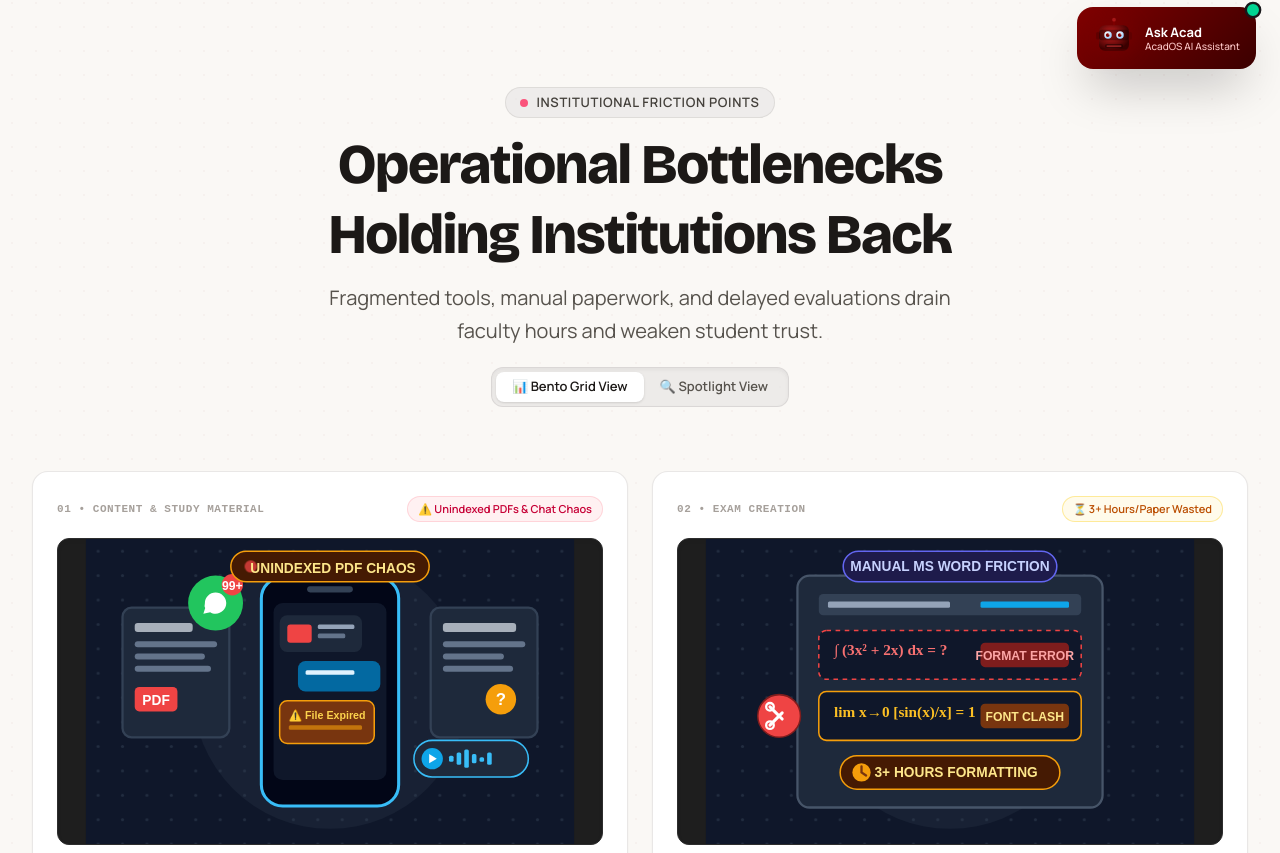
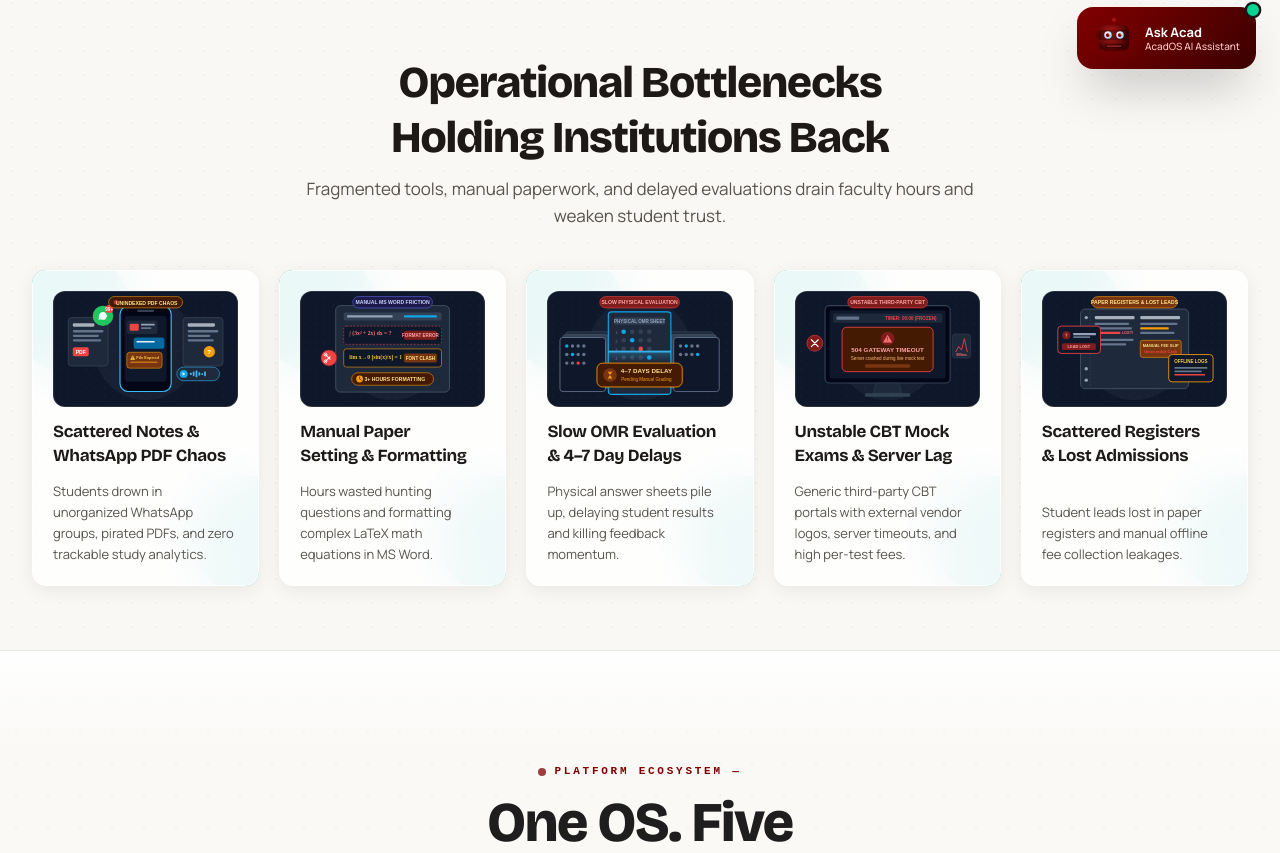
Before and after one commit to hoduacademycontenttwo-sudo/AcadOS, a React (Vite) app: page / in a window 1280 px wide. Shown: the part 707-1560 px from the top of the page. Built offline with nearby package versions, Linux system fonts and the light colour scheme; a web font is replaced by a local one.

Commit message:
Restore original card layout structure for ProblemStatement section while maintaining symmetrical vector illustrations

```diff
--- a/src/components/ProblemStatement.tsx
+++ b/src/components/ProblemStatement.tsx
@@ -1,4 +1,4 @@
-import React, { useState } from 'react';
+import React from 'react';
 import { motion } from 'framer-motion';
 import { ProblemIllustration } from './ProblemIllustration';
 
@@ -9,102 +9,167 @@ export interface ProblemStatementProps {
 
 interface ProblemItem {
   id: string;
-  num: string;
-  category: string;
-  badge: string;
-  badgeColor: string;
   title: string;
   subtitle: string;
-  featured?: boolean;
+  image: string;
+  imageAlt: string;
 }
 
 const PROBLEMS: ProblemItem[] = [
   {
     id: 'library-problem',
-    num: '01',
-    category: 'CONTENT & STUDY MATERIAL',
-    badge: '⚠️ Unindexed PDFs & Chat Chaos',
-    badgeColor: 'bg-rose-50 text-rose-700 border-rose-200/80',
     title: 'Scattered Notes & WhatsApp PDF Chaos',
     subtitle: 'Students drown in unorganized WhatsApp groups, pirated PDFs, and zero trackable study analytics.',
-    featured: true
+    image: '/problems/unorganized-digital-notes.jpg',
+    imageAlt: 'Scattered study notes, PDF chaos, and unstructured learning'
   },
   {
     id: 'testmaker-problem',
-    num: '02',
-    category: 'EXAM CREATION',
-    badge: '⏳ 3+ Hours/Paper Wasted',
-    badgeColor: 'bg-amber-50 text-amber-700 border-amber-200/80',
-    title: 'Manual Paper Setting & Formatting Friction',
+    title: 'Manual Paper Setting & Formatting',
     subtitle: 'Hours wasted hunting questions and formatting complex LaTeX math equations in MS Word.',
-    featured: true
+    image: '/problems/manual-paper-formatting.jpg',
+    imageAlt: 'Messy exam paper drafts and manual formatting friction'
   },
   {
     id: 'omr-problem',
-    num: '03',
-    category: 'EVALUATION & RESULTS',
-    badge: '🚨 4–7 Days Grading Lag',
-    badgeColor: 'bg-rose-50 text-rose-700 border-rose-200/80',
-    title: 'Slow OMR Evaluation & Delayed Results',
-    subtitle: 'Physical answer sheets pile up, delaying student results and killing feedback momentum.'
+    title: 'Slow OMR Evaluation & 4–7 Day Delays',
+    subtitle: 'Physical answer sheets pile up, delaying student results and killing feedback momentum.',
+    image: '/problems/omr-evaluation-delays.jpg',
+    imageAlt: 'Stacks of un-evaluated OMR sheets causing long result delays'
   },
   {
     id: 'cbt-problem',
-    num: '04',
-    category: 'ONLINE INFRASTRUCTURE',
-    badge: '⚡ 504 Timeout Crashes',
-    badgeColor: 'bg-amber-50 text-amber-700 border-amber-200/80',
     title: 'Unstable CBT Mock Exams & Server Lag',
-    subtitle: 'Generic 3rd party CBT portals with vendor logos, server timeouts, and high per-test fees.'
+    subtitle: 'Generic third-party CBT portals with external vendor logos, server timeouts, and high per-test fees.',
+    image: '/problems/generic-portal-crashes.jpg',
+    imageAlt: 'Generic 3rd party CBT mock test portal with error timeout and server lag'
   },
   {
     id: 'erp-problem',
-    num: '05',
-    category: 'ADMINISTRATION & FEES',
-    badge: '💸 Uncollected Fee Leakage',
-    badgeColor: 'bg-rose-50 text-rose-700 border-rose-200/80',
     title: 'Scattered Registers & Lost Admissions',
-    subtitle: 'Student leads lost in paper registers and manual offline fee collection leakages.'
+    subtitle: 'Student leads lost in paper registers and manual offline fee collection leakages.',
+    image: '/problems/scattered-paper-registers.jpg',
+    imageAlt: 'Cluttered paper registers, lost student admission logs, and manual fee slips'
   }
 ];
 
 export const ProblemStatement: React.FC<ProblemStatementProps> = () => {
-  const [activeTab, setActiveTab] = useState<'grid' | 'focus'>('grid');
-  const [selectedId, setSelectedId] = useState<string>('library-problem');
-
-  const selectedProblem = PROBLEMS.find(p => p.id === selectedId) || PROBLEMS[0];
-
   return (
-    <section className="relative py-16 md:py-24 bg-[#faf8f5] border-b border-stone-200/80 overflow-hidden">
-      {/* Background Pattern */}
+    <section className="relative py-12 md:py-16 bg-[#faf8f5] border-b border-stone-200/80 overflow-hidden">
+      {/* Subtle grid background */}
       <div
-        className="absolute inset-0 opacity-[0.03] pointer-events-none"
+        className="absolute inset-0 opacity-[0.035] pointer-events-none"
         style={{
           backgroundImage: 'radial-gradient(#800000 1px, transparent 1px)',
           backgroundSize: '24px 24px'
         }}
       />
 
+      <style>{`
+        .anim-container {
+          width: 100%;
+          min-height: 280px;
+          background: transparent;
+          position: relative;
+          box-shadow: 0px 4px 18px rgba(0, 0, 0, 0.07);
+          overflow: hidden;
+          border-radius: 14px;
+          transition: all 0.3s cubic-bezier(0.16, 1, 0.3, 1);
+        }
+
+        .anim-card {
+          cursor: pointer;
+          width: 100%;
+          height: 100%;
+          position: relative;
+          z-index: 2;
+          display: flex;
+          flex-direction: column;
+          padding: 1.25rem;
+          gap: 0.85rem;
+          color: #1e293b;
+          background-color: rgba(255, 255, 255, 0.8);
+          border: 1px solid rgba(255, 255, 255, 0.85);
+          -webkit-backdrop-filter: blur(20px);
+          backdrop-filter: blur(20px);
+          border-radius: 14px;
+          transition: all ease 0.3s;
+        }
+
+        .anim-container::after,
+        .anim-container::before {
+          width: 120px;
+          height: 120px;
+          content: "";
+          position: absolute;
+          border-radius: 50%;
+          transition: 0.5s linear;
+          pointer-events: none;
+          z-index: 1;
+        }
+
+        .anim-container::after {
+          top: -20px;
+          left: -20px;
+          background-color: rgba(0, 174, 169, 0.4);
+          animation: animFirst 5s linear infinite;
+        }
+
+        .anim-container::before {
+          background-color: rgba(0, 174, 169, 0.3);
+          top: 70%;
+          left: 70%;
+          animation: animSecond 5s linear infinite;
+          animation-delay: 3s;
+        }
+
+        .anim-container:hover {
+          box-shadow: 0px 10px 28px rgba(0, 174, 169, 0.28);
+          transform: translateY(-4px);
+        }
+
+        .anim-container:hover .anim-card {
+          background-color: rgba(255, 255, 255, 0.65);
+        }
+
+        .anim-container:hover::after {
+          left: calc(100% - 90px);
+          transform: scale(1.25);
+        }
+
+        .anim-container:hover::before {
+          left: -15px;
+          transform: scale(1.25);
+        }
+
+        @keyframes animFirst {
+          0%, 100% {
+            transform: translateY(0px);
+          }
+          50% {
+            transform: translateY(15px);
+          }
+        }
+
+        @keyframes animSecond {
+          0%, 100% {
+            transform: translateY(0px);
+          }
+          50% {
+            transform: translateY(-15px);
+          }
+        }
+      `}</style>
+
       <div className="relative max-w-7xl mx-auto px-4 sm:px-6 lg:px-8">
 
         {/* Section Header */}
-        <div className="text-center max-w-3xl mx-auto space-y-3 mb-12 md:mb-16">
-          <motion.div
-            initial={{ opacity: 0, y: 10 }}
-            whileInView={{ opacity: 1, y: 0 }}
-            viewport={{ once: true }}
-            className="inline-flex items-center gap-2 px-3.5 py-1.5 rounded-full bg-stone-200/60 border border-stone-300/70 text-xs font-semibold uppercase tracking-wider text-stone-700"
-          >
-            <span className="w-2 h-2 rounded-full bg-rose-500 animate-pulse" />
-            Institutional Friction Points
-          </motion.div>
-
+        <div className="text-center max-w-3xl mx-auto space-y-2.5 mb-8 md:mb-10">
           <motion.h2
             initial={{ opacity: 0, y: 14 }}
             whileInView={{ opacity: 1, y: 0 }}
             viewport={{ once: true }}
-            transition={{ delay: 0.05 }}
-            className="text-3xl sm:text-4xl lg:text-5xl font-serif font-extrabold text-stone-900 tracking-tight leading-tight"
+            className="text-2xl sm:text-3xl lg:text-4xl font-serif font-extrabold text-stone-900 tracking-tight leading-tight"
           >
             Operational Bottlenecks Holding Institutions Back
           </motion.h2>
@@ -113,178 +178,47 @@ export const ProblemStatement: React.FC<ProblemStatementProps> = () => {
             initial={{ opacity: 0, y: 14 }}
             whileInView={{ opacity: 1, y: 0 }}
             viewport={{ once: true }}
-            transition={{ delay: 0.1 }}
-            className="text-stone-600 text-sm sm:text-base md:text-lg max-w-2xl mx-auto font-sans leading-relaxed"
+            transition={{ delay: 0.08 }}
+            className="text-stone-600 text-xs sm:text-sm md:text-base max-w-2xl mx-auto font-sans leading-relaxed"
           >
             Fragmented tools, manual paperwork, and delayed evaluations drain faculty hours and weaken student trust.
           </motion.p>
-
-          {/* View Mode Selector Pills */}
-          <motion.div
-            initial={{ opacity: 0, scale: 0.95 }}
-            whileInView={{ opacity: 1, scale: 1 }}
-            viewport={{ once: true }}
-            transition={{ delay: 0.15 }}
-            className="pt-2 flex justify-center"
-          >
-            <div className="inline-flex p-1 rounded-xl bg-stone-200/70 border border-stone-300/80 shadow-inner">
-              <button
-                onClick={() => setActiveTab('grid')}
-                className={`px-4 py-1.5 rounded-lg text-xs font-semibold transition-all duration-200 ${
-                  activeTab === 'grid'
-                    ? 'bg-white text-stone-900 shadow-sm'
-                    : 'text-stone-600 hover:text-stone-900'
-                }`}
-              >
-                📊 Bento Grid View
-              </button>
-              <button
-                onClick={() => setActiveTab('focus')}
-                className={`px-4 py-1.5 rounded-lg text-xs font-semibold transition-all duration-200 ${
-                  activeTab === 'focus'
-                    ? 'bg-white text-stone-900 shadow-sm'
-                    : 'text-stone-600 hover:text-stone-900'
-                }`}
-              >
-                🔍 Spotlight View
-              </button>
-            </div>
-          </motion.div>
         </div>
 
-        {/* --- VIEW 1: BENTO GRID LAYOUT --- */}
-        {activeTab === 'grid' && (
-          <div className="grid grid-cols-1 md:grid-cols-2 lg:grid-cols-6 gap-6">
-            {PROBLEMS.map((problem, index) => {
-              const isLarge = problem.featured;
-              const gridSpanClass = isLarge ? 'lg:col-span-3 md:col-span-2' : 'lg:col-span-2 md:col-span-1';
-
-              return (
+        {/* Animated Cards Grid */}
+        <div className="grid grid-cols-1 sm:grid-cols-2 lg:grid-cols-3 xl:grid-cols-5 gap-4 sm:gap-5">
+          {PROBLEMS.map((problem, index) => (
             <motion.div
               key={problem.id}
-                  initial={{ opacity: 0, y: 24 }}
+              initial={{ opacity: 0, y: 20 }}
               whileInView={{ opacity: 1, y: 0 }}
               viewport={{ once: true }}
-                  transition={{ duration: 0.4, delay: index * 0.08 }}
-                  className={`${gridSpanClass} flex`}
+              transition={{ duration: 0.35, delay: index * 0.08 }}
+              className="flex"
             >
-                  <div className="group relative w-full flex flex-col justify-between bg-white rounded-2xl p-6 border border-stone-200/90 shadow-xs hover:shadow-xl hover:border-teal-500/40 transition-all duration-300">
+              <div className="anim-container group">
+                <div className="anim-card">
 
-                    {/* Top Accent Line on Hover */}
-                    <div className="absolute top-0 left-6 right-6 h-0.5 bg-gradient-to-r from-teal-500 to-emerald-400 opacity-0 group-hover:opacity-100 transition-opacity duration-300 rounded-t-full" />
-
-                    <div>
-                      {/* Card Header: Category & Badge */}
-                      <div className="flex items-center justify-between gap-2 mb-4">
-                        <span className="text-[11px] font-mono font-bold text-stone-400 tracking-wider">
-                          {problem.num} • {problem.category}
-                        </span>
-                        <span className={`text-[11px] font-semibold px-2.5 py-1 rounded-full border ${problem.badgeColor}`}>
-                          {problem.badge}
-                        </span>
-                      </div>
-
-                      {/* Vector Illustration Container */}
-                      <div className="relative rounded-xl overflow-hidden bg-slate-900 border border-slate-800 shadow-inner group-hover:scale-[1.01] transition-transform duration-300 mb-5 aspect-[16/9]">
+                  {/* Symmetrical Vector Illustration Preview */}
+                  <div className="relative rounded-xl overflow-hidden aspect-[16/10] bg-slate-900 border border-slate-700/60 shadow-inner group-hover:border-teal-500/50 transition-colors duration-300">
                     <ProblemIllustration id={problem.id} />
                   </div>
 
-                      {/* Card Title */}
-                      <h3 className="text-lg md:text-xl font-serif font-bold text-stone-900 group-hover:text-teal-950 transition-colors leading-snug mb-2">
+                  {/* Problem Heading */}
+                  <h3 className="text-base font-serif font-bold text-stone-900 leading-snug group-hover:text-teal-900 transition-colors">
                     {problem.title}
                   </h3>
 
-                      {/* Subtitle */}
-                      <p className="text-xs sm:text-sm text-stone-600 font-sans leading-relaxed">
+                  {/* Subheading */}
+                  <p className="text-xs sm:text-[13px] text-stone-600 font-sans leading-relaxed mt-auto">
                     {problem.subtitle}
                   </p>
-                    </div>
-
-                    {/* Bottom Micro Footer */}
-                    <div className="mt-5 pt-4 border-t border-stone-100 flex items-center justify-between text-xs font-semibold text-stone-500 group-hover:text-teal-700 transition-colors">
-                      <span>AcadOS Fix Available</span>
-                      <span className="group-hover:translate-x-1 transition-transform">→</span>
-                    </div>
-
-                  </div>
-                </motion.div>
-              );
-            })}
-          </div>
-        )}
-
-        {/* --- VIEW 2: SPOTLIGHT FOCUS SHOWCASE --- */}
-        {activeTab === 'focus' && (
-          <div className="bg-white rounded-3xl border border-stone-200/90 shadow-xl overflow-hidden p-6 md:p-8 lg:p-10">
-            <div className="grid grid-cols-1 lg:grid-cols-12 gap-8 items-center">
-
-              {/* Left Selector Menu */}
-              <div className="lg:col-span-5 space-y-3">
-                <h4 className="text-xs font-mono uppercase font-bold tracking-wider text-stone-400 mb-4">
-                  Select Bottleneck to Inspect
-                </h4>
-                {PROBLEMS.map((item) => (
-                  <button
-                    key={item.id}
-                    onClick={() => setSelectedId(item.id)}
-                    className={`w-full text-left p-4 rounded-xl transition-all duration-200 flex items-start gap-3 border ${
-                      selectedId === item.id
-                        ? 'bg-stone-900 text-white border-stone-900 shadow-md'
-                        : 'bg-stone-50/70 text-stone-700 border-stone-200/70 hover:bg-stone-100'
-                    }`}
-                  >
-                    <span className={`text-xs font-mono font-bold px-2 py-0.5 rounded ${
-                      selectedId === item.id ? 'bg-teal-500 text-stone-950' : 'bg-stone-200 text-stone-600'
-                    }`}>
-                      {item.num}
-                    </span>
-                    <div>
-                      <h5 className="font-serif font-bold text-sm md:text-base leading-snug">
-                        {item.title}
-                      </h5>
-                      <p className={`text-xs mt-1 line-clamp-1 ${
-                        selectedId === item.id ? 'text-stone-300' : 'text-stone-500'
-                      }`}>
-                        {item.subtitle}
-                      </p>
-                    </div>
-                  </button>
-                ))}
-              </div>
-
-              {/* Right Big Showcase Display */}
-              <div className="lg:col-span-7 bg-stone-950 rounded-2xl p-6 md:p-8 text-white relative overflow-hidden border border-stone-800 shadow-2xl flex flex-col justify-between min-h-[380px]">
-
-                {/* Header Tag */}
-                <div className="flex items-center justify-between mb-4">
-                  <span className="text-xs font-mono text-teal-400 font-semibold tracking-wide">
-                    {selectedProblem.num} // {selectedProblem.category}
-                  </span>
-                  <span className={`text-xs font-semibold px-3 py-1 rounded-full border ${selectedProblem.badgeColor}`}>
-                    {selectedProblem.badge}
-                  </span>
-                </div>
-
-                {/* Big Illustration Display */}
-                <div className="relative rounded-xl overflow-hidden aspect-[16/9] bg-slate-900 border border-slate-700/80 mb-6 shadow-inner">
-                  <ProblemIllustration id={selectedProblem.id} />
-                </div>
-
-                {/* Detailed Title & Subtitle */}
-                <div>
-                  <h3 className="text-xl md:text-2xl font-serif font-bold text-white mb-2">
-                    {selectedProblem.title}
-                  </h3>
-                  <p className="text-stone-300 text-xs sm:text-sm font-sans leading-relaxed">
-                    {selectedProblem.subtitle}
-                  </p>
-                </div>
-
-              </div>
 
                 </div>
               </div>
-        )}
+            </motion.div>
+          ))}
+        </div>
 
       </div>
     </section>
```
Lines whose indentation alone changed are shown as unchanged.
